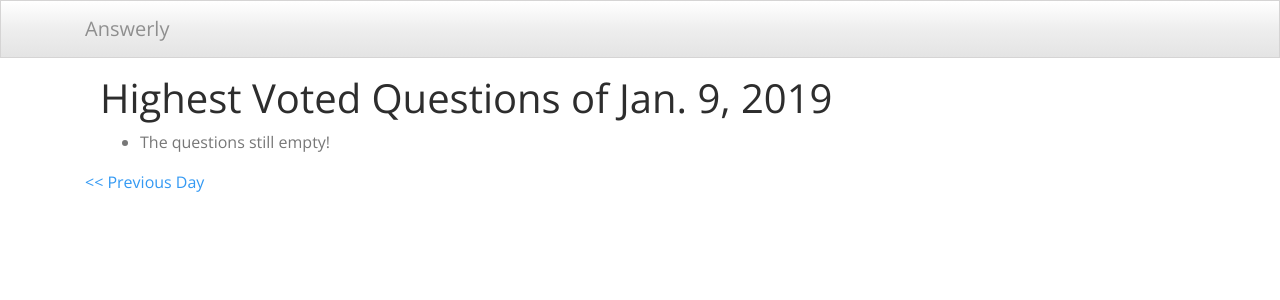
After one commit to usbpendrive/answerly, a Django app: page /daily/2019/1/9/ in a window 1280 px wide. The commit adds this page. Shown: the top 300 px of the page. Run offline with Django 3.2, Linux system fonts and the light colour scheme; data that the repository does not hold is empty; parts of the project's set-up code (start-up, migrations or seed data) failed here and were passed over; some libraries are stand-ins or nearby versions.

Commit message:
Question archives

```diff
--- a/qanda/models.py
+++ b/qanda/models.py
@@ -13,7 +13,7 @@ class Question(models.Model):
         return self.title
 
     def get_absolute_url(self):
-        return reverse('questions:question_detail', kwargs={'pk': self.id})
+        return reverse('qanda:question_detail', kwargs={'pk': self.id})
 
     def can_accept_answer(self, user):
         return user == self.user
--- a/qanda/templates/qanda/common/list_answers.html
+++ b/qanda/templates/qanda/common/list_answers.html
@@ -7,7 +7,7 @@
                 {% if answer.accepted %}
                     <span class="badge badge-pill badge-success">Accepted</span>
                 {% endif %}
-                {% if answer.accepted & reject_form %}
+                {% if answer.accepted and reject_form %}
                     <form method="post" action="{% url "qanda:update_answer_acceptance" pk=answer.id %}">
                         {% csrf_token %}
                         {{ reject_form }}
--- a/qanda/templates/qanda/common/question_post_answer.html
+++ b/qanda/templates/qanda/common/question_post_answer.html
@@ -2,7 +2,7 @@
 <div class="col-sm-12">
     <h3>Post your answer</h3>
     <form method="post"
-          action="{% url "qanda:answer_question" pk=question.id %}">
+          action="{% url "questio   ns:answer_question" pk=question.id %}">
         {{ answer_form | crispy }}
         {% csrf_token %}
         <button class="btn btn-primary" type="submit"
--- /dev/null
+++ b/qanda/templates/qanda/question_archive_day.html
@@ -0,0 +1,31 @@
+{% extends "base.html" %}
+{% block title %}Question on {{ day }}{% endblock %}
+
+{% block body %}
+    <div class="col-sm-12">
+        <h1>Highest Voted Questions of {{ day }}</h1>
+        <ul>
+            {% for question in object_list %}
+                <li>
+                    {{ question.votes }}
+                    <a href="{{ question.get_absolute_url }}">{{ question }}</a>
+                    by {{ question.user }} on {{ question.created }}
+                </li>
+            {% empty %}
+                <li>
+                    The questions still empty!
+                </li>
+            {% endfor %}
+        </ul>
+    </div>
+    {% if previous_day %}
+        <a href="{% url "qanda:daily_questions" year=previous_day.year  month=previous_day.month day=previous_day.day %}">
+            << Previous Day
+        </a>
+    {% endif %}
+    {% if next_day %}
+        <a href="{% url "qanda:daily_questions" year=next_day.year  month=next_day.month day=next_day.day %}">
+            >> Next Day
+        </a>
+    {% endif %}
+{% endblock %}
--- a/qanda/urls.py
+++ b/qanda/urls.py
@@ -4,7 +4,11 @@ from qanda import views
 
 app_name = 'qanda'
 urlpatterns = [
+    path('', views.TodayQuestionList.as_view(), name='index'),
     path('ask', views.AskQuestionView.as_view(), name='ask'),
     path('q/<int:pk>', views.QuestionDetailView.as_view(), name='question_detail'),
     path('q/<int:pk>/answer', views.CreateAnswerView.as_view(), name='answer_question'),
+    path('a/<int:pk>/accept', views.UpdateAnswerAcceptance.as_view(), name='update_answer_acceptance'),
+    path('daily/<int:year>/<int:month>/<int:day>/',
+         views.DailyQuestionList.as_view(), name='daily_questions'),
 ]
--- a/qanda/views.py
+++ b/qanda/views.py
@@ -1,9 +1,11 @@
+from django.utils import timezone
 from django.contrib.auth.mixins import LoginRequiredMixin
-from django.views.generic import CreateView, DetailView
-from django.http.response import HttpResponseBadRequest
+from django.urls.base import reverse
+from django.views.generic import DayArchiveView, CreateView, DetailView, RedirectView, UpdateView
+from django.http.response import HttpResponseBadRequest, HttpResponseRedirect
 
 from qanda.forms import AnswerForm, AnswerAcceptanceForm, QuestionForm
-from qanda.models import Question
+from qanda.models import Answer, Question
 
 
 class AskQuestionView(LoginRequiredMixin, CreateView):
@@ -77,3 +79,34 @@ class CreateAnswerView(LoginRequiredMixin, CreateView):
 
     def get_question(self):
         return Question.objects.get(pk=self.kwargs['pk'])
+
+
+class UpdateAnswerAcceptance(LoginRequiredMixin, UpdateView):
+    form_class = AnswerAcceptanceForm
+    queryset = Answer.objects.all()
+
+    def get_success_url(self):
+        return self.object.question.get_absolute_url()
+
+    def form_invalid(self, form):
+        return HttpResponseRedirect(redirect_to=self.object.question.get_absolute_url())
+
+
+class DailyQuestionList(DayArchiveView):
+    queryset = Question.objects.all()
+    date_field = 'created'
+    month_format = '%m'
+    allow_empty = True
+
+
+class TodayQuestionList(RedirectView):
+    def get_redirect_url(self, *args, **kwargs):
+        today = timezone.now()
+        return reverse(
+            'qanda:daily_questions',
+            kwargs={
+                'day': today.day,
+                'month': today.month,
+                'year': today.year
+            }
+        )
```
